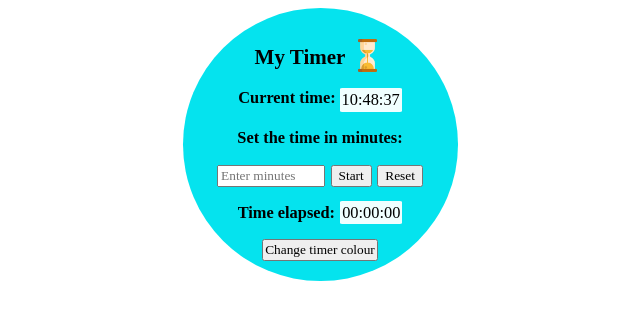
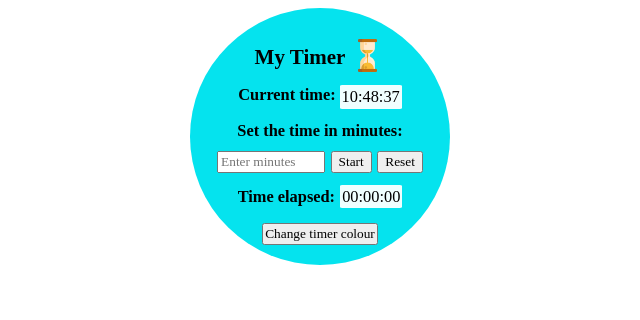
Before and after one commit to Jethet/project-timer, a plain HTML site: page index.html in a window 1280 px wide. Shown: the whole page, without its empty margins (320-960 px from the left). Drawn offline with Linux system fonts and the light colour scheme; a web font is replaced by a local one.

Commit message:
Resize, reduce margins

```diff
--- a/style.css
+++ b/style.css
@@ -8,8 +8,8 @@
 }
 
 .timer-body {
-  min-width: 225px;
-  min-height: 225;
+  min-width: 210px;
+  min-height: 210px;
   background:#05E3EE;
   padding: 20px 25px;
   border-radius: 50%;
@@ -26,12 +26,14 @@
   display: flex;
   justify-content: center;
   margin: 0;
+  margin-bottom: -3px;
 }
 
 .timer-current {
   display: flex;
   justify-content: center;
   margin: 0;
+  margin-bottom: -4px;
 }
 
 #current-time {
@@ -47,11 +49,15 @@
 .timer-setting h3 {
   display: flex;
   justify-content: center;
+  margin-bottom: 10px;
+
 }
 
 .timer-input {
   display: flex;
   justify-content: center;
+  margin-bottom: -3px;
+
 }
 
 #number {
```
